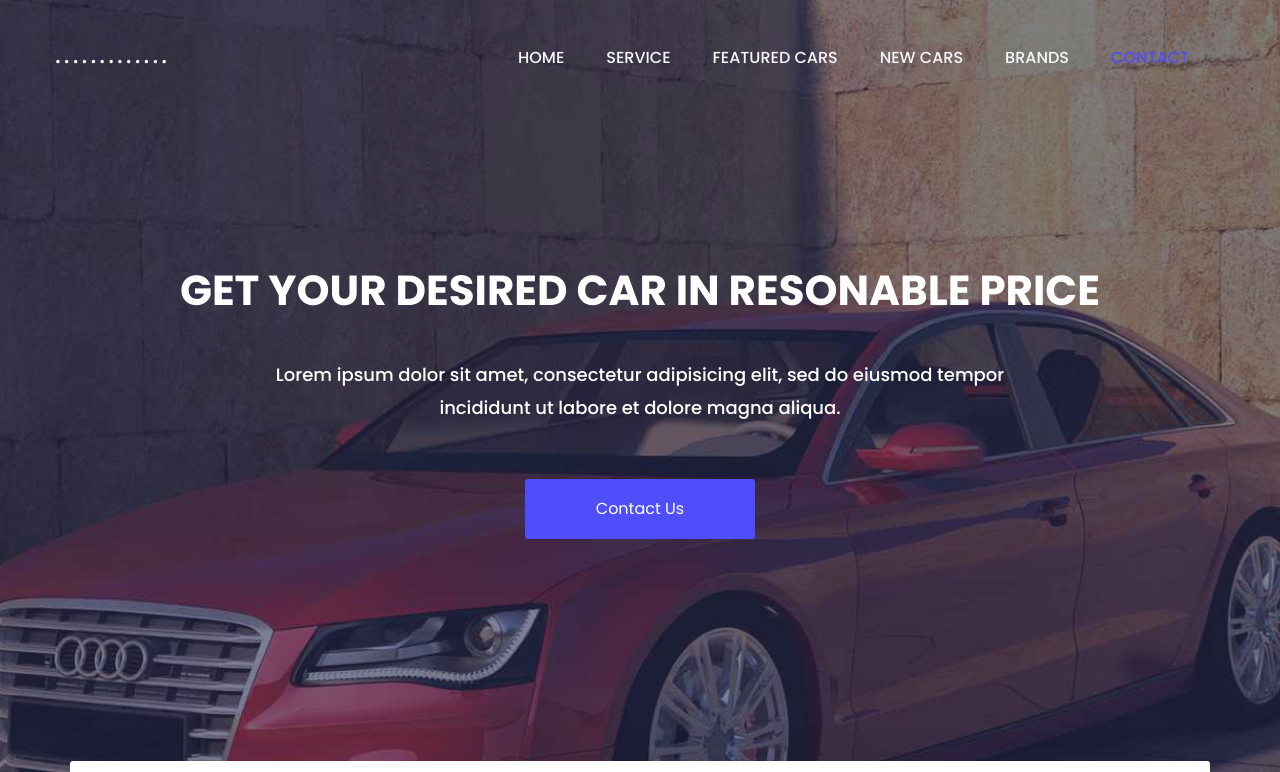
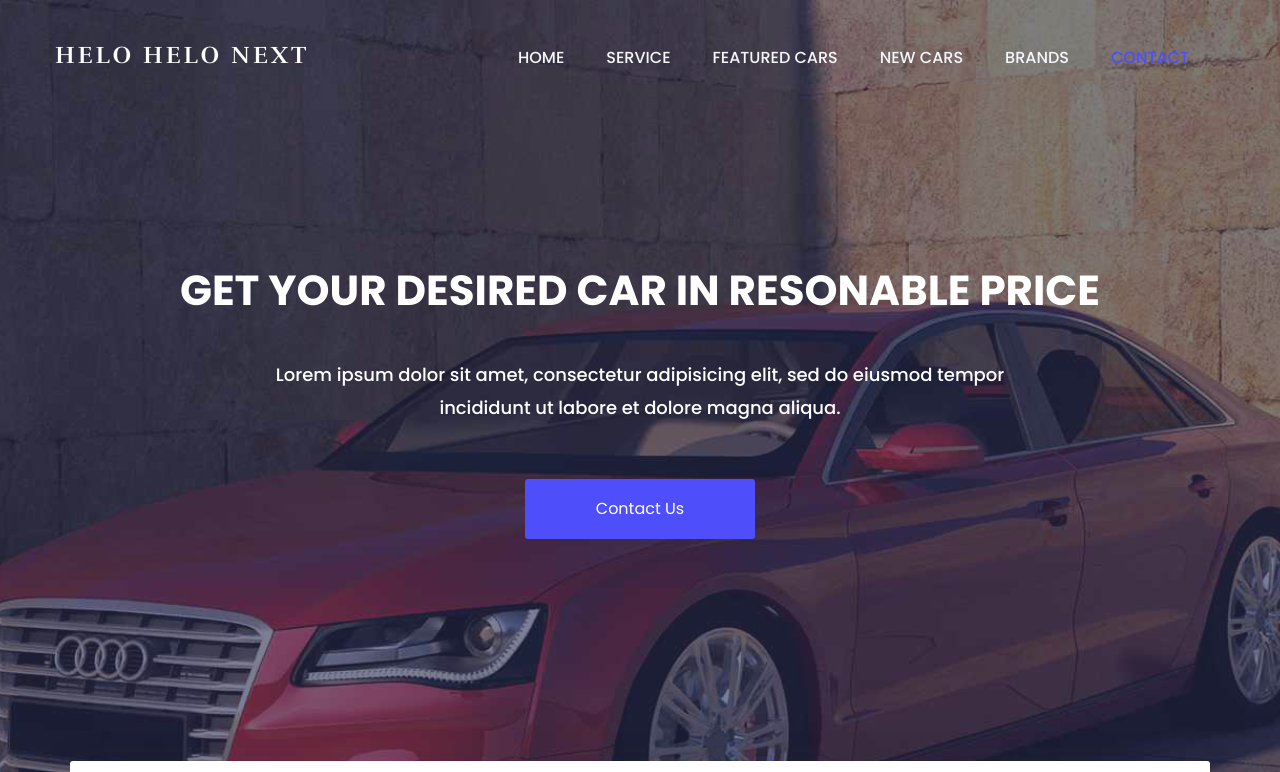
Before and after one commit to rajendra0968jangid/htmlcodelive, a plain HTML site: page index.html in a window 1280 px wide. Shown: the top 772 px of the page. Drawn offline with nearby package versions, Linux system fonts and the light colour scheme.

Commit message:
Update index.html

```diff
--- a/index.html
+++ b/index.html
@@ -78,7 +78,7 @@
 				                <button type="button" class="navbar-toggle" data-toggle="collapse" data-target="#navbar-menu">
 				                    <i class="fa fa-bars"></i>
 				                </button>
-				                <a class="navbar-brand" href="index.html">.............<span></span></a>
+				                <a class="navbar-brand" href="index.html">helo helo next<span></span></a>
 
 				            </div><!--/.navbar-header-->
 				            <!-- End Header Navigation -->
```
